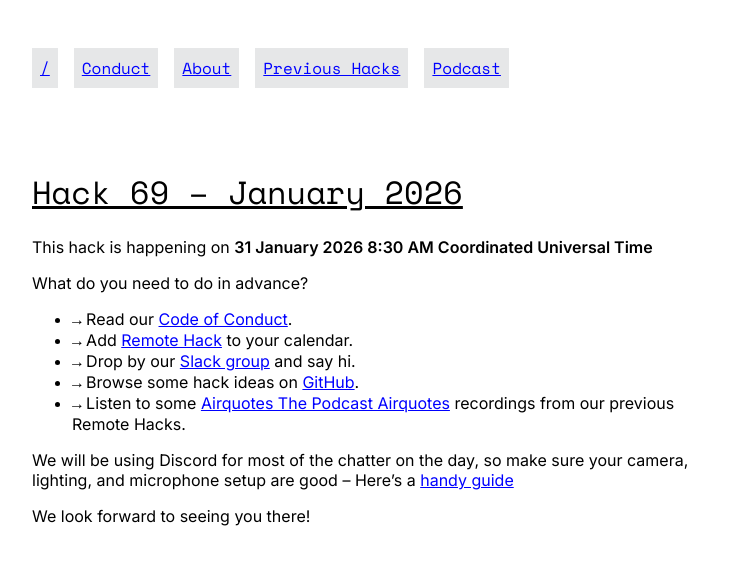
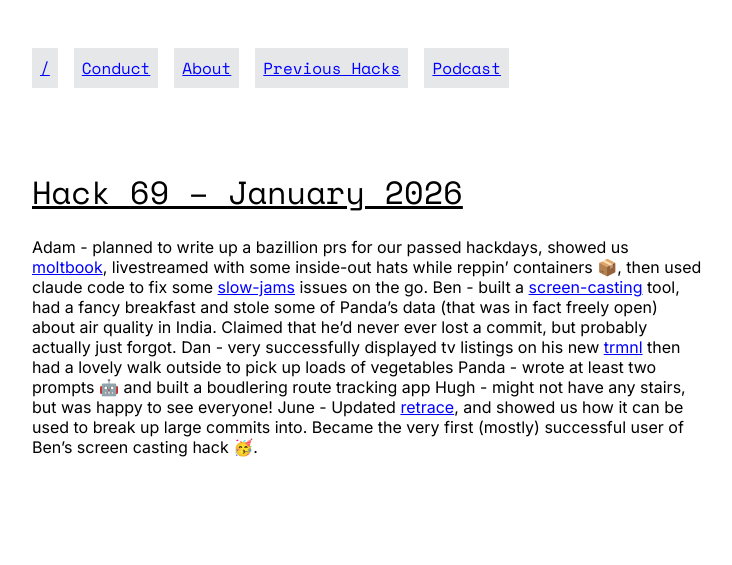
Before and after one commit to remotehack/remotehack.github.io, a Jekyll site: the page built from _hacks/69.md, in a window 1280 px wide. Shown: the top 565 px of the page, without its empty margins (272-1004 px from the left). Built offline with Jekyll 4.4.1, drawn with Linux system fonts in a browser that asks for light colours.

Commit message:
January write up :boom:
We did some things

```diff
--- a/_hacks/69.md
+++ b/_hacks/69.md
@@ -1,5 +1,18 @@
 ---
 hack_number: 69
 date: 2026-01-31
-upcoming: true
 ---
+
+Adam - planned to write up a bazillion prs for our passed hackdays, showed us [moltbook], livestreamed with some inside-out hats while reppin' containers 📦, then used claude code to fix some [slow-jams] issues on the go.
+Ben - built a [screen-casting] tool, had a fancy breakfast and stole some of Panda's data (that was in fact freely open) about air quality in India.  Claimed that he'd never ever lost a commit, but probably actually just forgot.
+Dan - very successfully displayed tv listings on his new [trmnl] then had a lovely walk outside to pick up loads of vegetables
+Panda - wrote at least two prompts 🤖 and built a boudlering route tracking app
+Hugh - might not have any stairs, but was happy to see everyone!
+June - Updated [retrace], and showed us how it can be used to break up large commits into.  Became the very first (mostly) successful user of Ben's screen casting hack 🥳.
+
+
+[slow-jams]: https://slo-jams.com/
+[moltbook]: https://www.moltbook.com
+[screen-casting]: https://cast.benjaminbenben.com/
+[trmnl]: https://trmnl.com/
+[retrace]: https://github.com/peterjwest/git-retrace
```
